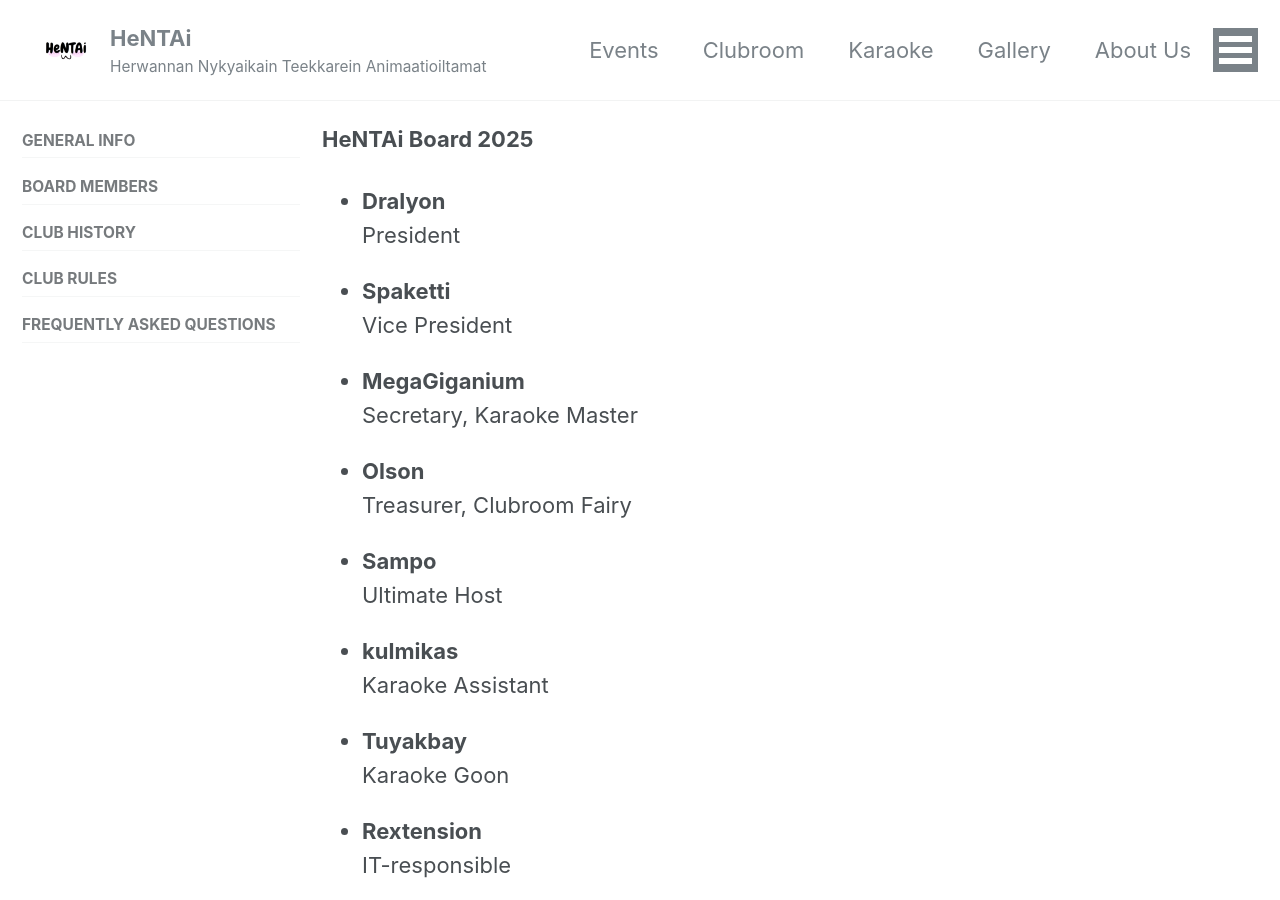
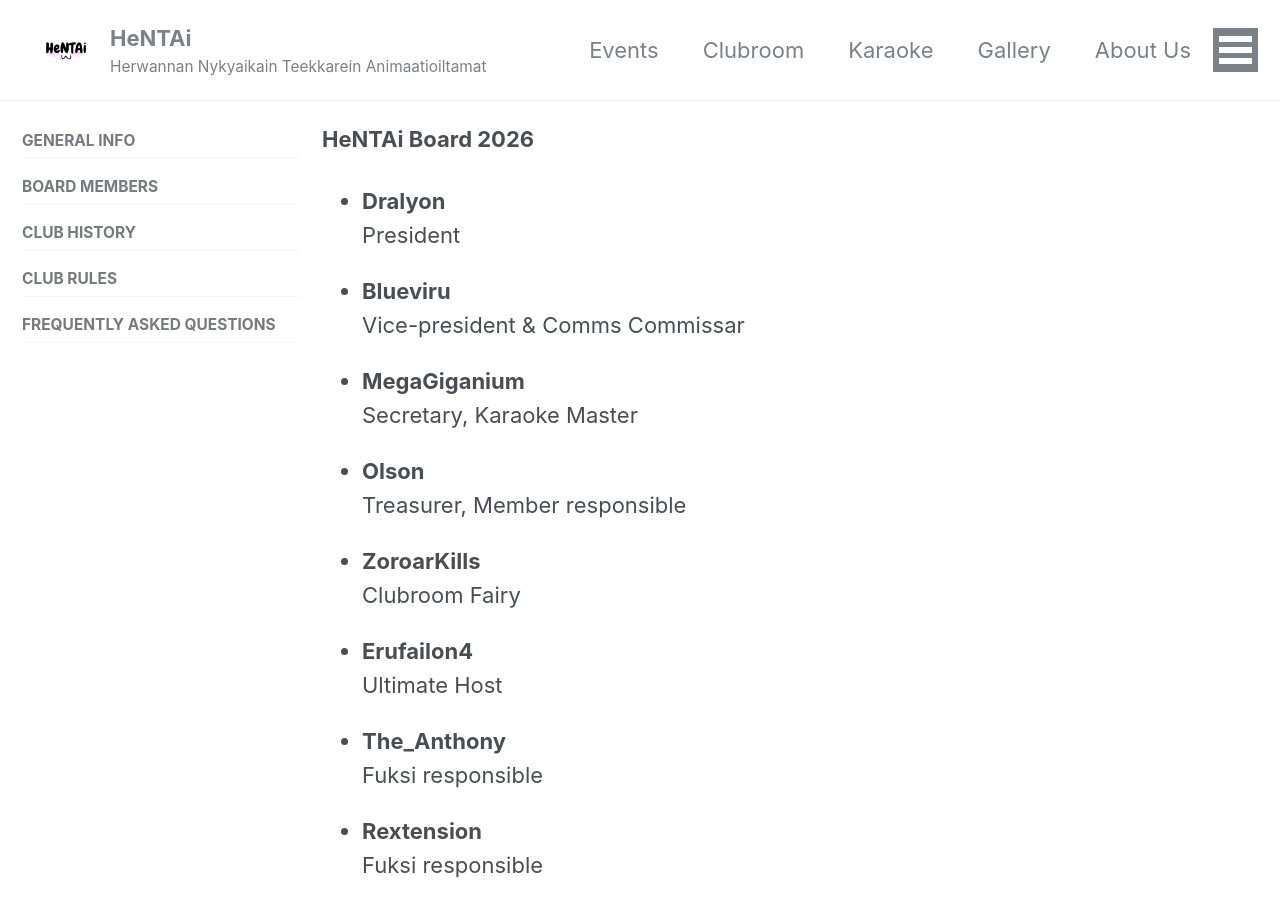
Before and after one commit to HNTA-Club/website, a Jekyll site: the page built from _pages/board.md, in a window 1280 px wide and 900 px high. Built offline with Jekyll 4.4.1, drawn with Linux system fonts in a browser that asks for light colours; cached includes are drawn as plain includes; nearby versions of some CDN libraries; some of the changed text lies outside the part shown.

Commit message:
updated board members

```diff
--- a/_data/authors.yml
+++ b/_data/authors.yml
@@ -1,13 +1,13 @@
-# Current board members 2025
+# Current board members 2026
 
 dralyon:
   name: "Dralyon"
   bio: "President"
   board: "true"
 
-spaketti:
-  name: "Spaketti"
-  bio: "Vice President"
+blueviru:
+  name: "Blueviru"
+  bio: "Vice-president & Comms Commissar"
   board: "true"
 
 megagiganium:
@@ -17,17 +17,41 @@ megagiganium:
 
 olson:
   name: "Olson"
-  bio: "Treasurer, Clubroom Fairy"
+  bio: "Treasurer, Member responsible"
   board: "true"
 
-sampo:
-  name: "Sampo"
+
+zoroarkills:
+  name: "ZoroarKills"
+  bio: "Clubroom Fairy"
+  board: "true"
+
+
+erufailon4:
+  name: "Erufailon4"
   bio: "Ultimate Host"
   board: "true"
 
-kulmikas:
-  name: "kulmikas"
-  bio: "Karaoke Assistant"
+theanthony:
+  name: "The_Anthony"
+  bio: "Fuksi responsible"
+  board: "true"
+
+rextension:
+  name: "Rextension"
+  bio: "Fuksi responsible"
+  board: "true"
+
+
+
+vasu:
+  name: "vasu"
+  bio: "Official"
+  board: "true"
+
+Dig_dug:
+  name: "Dig_dug"
+  bio: "Official"
   board: "true"
 
 tuyakbay:
@@ -35,38 +59,51 @@ tuyakbay:
   bio: "Karaoke Goon"
   board: "true"
 
-rextension:
-  name: "Rextension"
-  bio: "IT-responsible"
+p1ker1:
+  name: "p1ker1"
+  bio: "IT assistant"
   board: "true"
 
-erufailon4:
-  name: "Erufailon4"
-  bio: "Vice IT Responsible"
+kashikoma:
+  name: "kashikoma"
+  bio: "Official"
   board: "true"
+
+kulmikas:
+  name: "kulmikas"
+  bio: "Karaoke Engineer"
+  board: "true"
+
+niko:
+  name: "niko"
+  bio: "IT assistant"
+  board: "true"
+
+
+
+# From here on former members
+
+
+spaketti:
+  name: "Spaketti"
+  bio: "Vice President"
+  board: "false"
+
+sampo:
+  name: "Sampo"
+  bio: "Ultimate Host"
+  board: "false"
 
 hail_ankka:
   name: "Hail_Ankka"
   bio: "IT Assistant"
-  board: "true"
+  board: "false"
 
 tsuribori2:
   name: "tsuribori2"
   bio: "IT Assistant"
-  board: "true"
+  board: "false"
 
-vasu:
-  name: "vasu"
-  bio: "Event Official"
-  board: "true"
-
-niko:
-  name: "niko"
-  bio: "Event Official"
-  board: "true"
-
-
-# From here on former members
 
 bitofhope:
   name: "Bitofhope"
@@ -115,7 +152,7 @@ shatter:
 
 argent:
   name: "Argent"
-  bio: "Chairman of the Board / President"
+  bio: "Chairman of the Board / DralyonPresident"
   board: "false"
 
 taqtaq:
--- a/_pages/board.md
+++ b/_pages/board.md
@@ -4,7 +4,7 @@ permalink: /board/
 sidebar:
   nav: "info"
 ---
-**HeNTAi Board 2025**
+**HeNTAi Board 2026**
 
 <ul>
   {% for author in site.data.authors %}
```
